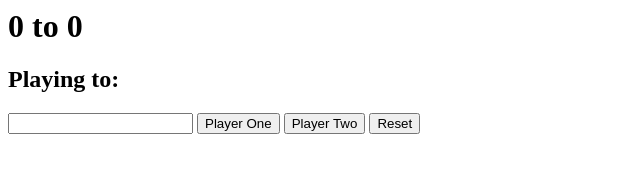
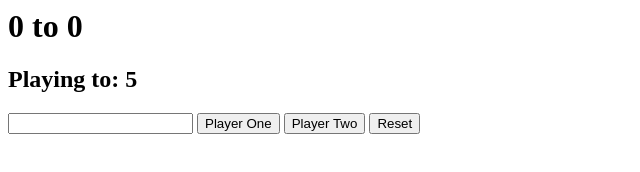
Before and after one commit to toddcf/scorekeeper, a plain HTML site: page index.html in a window 1280 px wide. Shown: the full height of the page, 0-640 px from the left. Drawn offline with Linux system fonts and the light colour scheme.

Commit message:
Added winningScoreDisplay.

```diff
--- a/app.js
+++ b/app.js
@@ -9,6 +9,11 @@ var p1Display = document.querySelector( "#p1Display" );
 var p2Display = document.querySelector( "#p2Display" );
 
 var gameOver = false;
+var winningScore = 5;
+
+var winningScoreDisplay = document.querySelector( "#winningScoreDisplay" );
+
+winningScoreDisplay.textContent = winningScore;
 
 p1Button.addEventListener( "click", function() {
 	p1Score++;
--- a/index.html
+++ b/index.html
@@ -4,7 +4,7 @@
 	</head>
 	<body>
 		<h1><span id="p1Display">0</span> to <span id="p2Display">0</span></h1>
-		<h2>Playing to: <span></span></h2>
+		<h2>Playing to: <span id="winningScoreDisplay"></span></h2>
 		<input type="number">
 		<button id="p1">Player One</button>
 		<button id="p2">Player Two</button>
```
